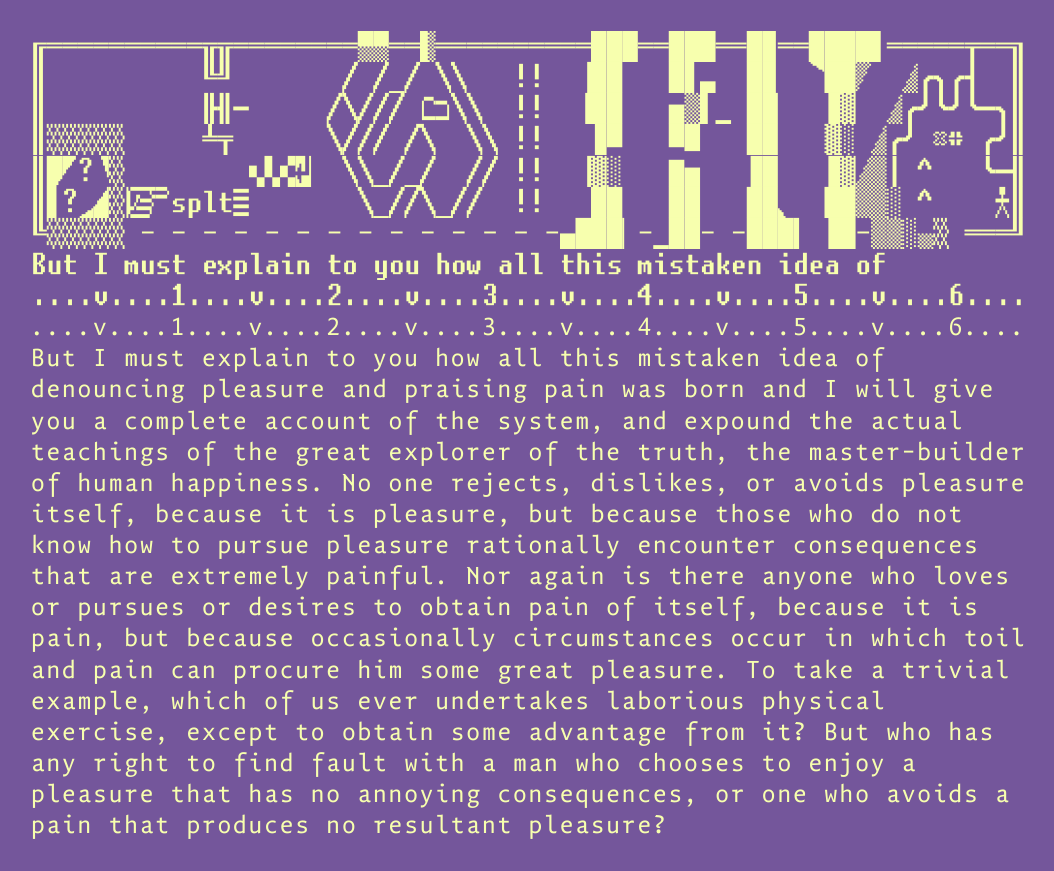
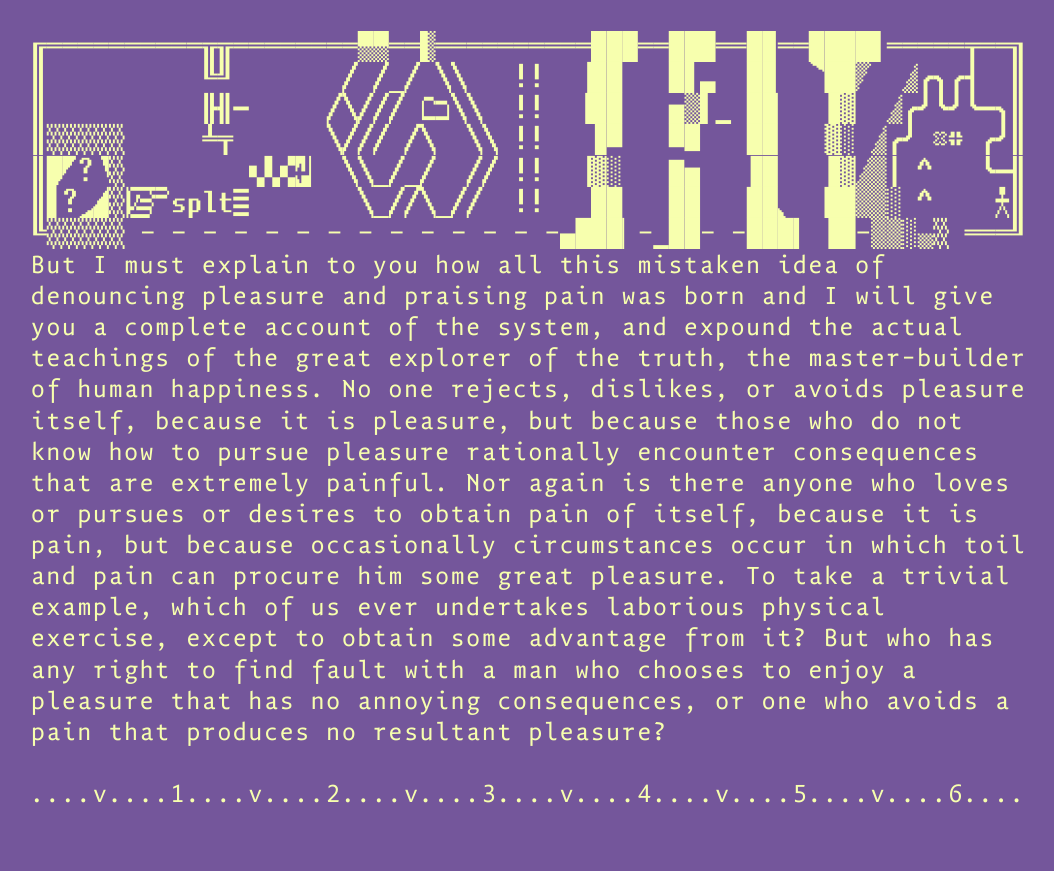
Before and after one commit to bsplt/Backside, a Gatsby site: page / in a window 1280 px wide. Shown: the whole page, without its empty margins (111-1165 px from the left). After the commit the page ends 840 px from the top, so only its background shows below. Built offline with nearby package versions, Linux system fonts and the light colour scheme; Gatsby itself is replaced by a stand-in of ours.

Commit message:
cleaned up index for now

```diff
--- a/src/pages/index.js
+++ b/src/pages/index.js
@@ -18,14 +18,9 @@ const IndexPage = () => {
         &#x2551;&#x258B;&#x003F;&#x1FB48;&#x1FB43;&#x25A9;&#x1FBC1;&#x1FBC2;&#x1FBC3;&#x0073;&#x0070;&#x006C;&#x0074;&#x1FB97;&nbsp;&nbsp;&nbsp;&nbsp;&nbsp;&nbsp;&nbsp;&#x2572;&#x005F;&#x2571;&#x2571;&#x2572;&#x005F;&#x2571;&#x2571;&nbsp;&nbsp;&#x0021;&#x0021;&nbsp;&nbsp;&nbsp;&#x2588;&#x2588;&nbsp;&nbsp;&nbsp;&#x2588;&#x2588;&nbsp;&nbsp;&nbsp;&#x2588;&#x2588;&#x1FB3C;&nbsp;&nbsp;&#x2588;&#x2588;&#x2592;&#x2592;&#x2591;&nbsp;&#x005E;&nbsp;&nbsp;&nbsp;&nbsp;&#x1FBC5;&#x2551;
         <br />
         &#x255A;&#x25A9;&#x25A9;&#x25A9;&#x25A9;&#x25A9;&nbsp;&#x002D;&nbsp;&#x002D;&nbsp;&#x002D;&nbsp;&#x002D;&nbsp;&#x002D;&nbsp;&#x002D;&nbsp;&#x002D;&nbsp;&#x002D;&nbsp;&#x002D;&nbsp;&#x002D;&nbsp;&#x002D;&nbsp;&#x002D;&nbsp;&#x002D;&nbsp;&#x002D;&#x2584;&#x2588;&#x2588;&#x2588;&#x258F;&#x002D;&#x2581;&#x2588;&#x2588;&#x002D;&nbsp;&#x002D;&#x2588;&#x2588;&#x2588;&#x258D;&nbsp;&#x1FB8A;&#x2588;&#x002D;&#x2592;&#x2592;&#x2591;&#x1FB8F;&#x25A9;&nbsp;&#x2550;&#x2550;&#x2550;&#x255D;
-        <br />
-        But I must explain to you how all this mistaken idea of
-        <br />
-        ....v....1....v....2....v....3....v....4....v....5....v....6....v....7
       </aside>
       <main>
         <p>
-          ....v....1....v....2....v....3....v....4....v....5....v....6....v....7
           But I must explain to you how all this mistaken idea of denouncing
           pleasure and praising pain was born and I will give you a complete
           account of the system, and expound the actual teachings of the great
@@ -42,6 +37,9 @@ const IndexPage = () => {
           has no annoying consequences, or one who avoids a pain that produces
           no resultant pleasure?
         </p>
+        <p>
+          ....v....1....v....2....v....3....v....4....v....5....v....6....v....7
+        </p>
       </main>
     </Layout>
   );
```
